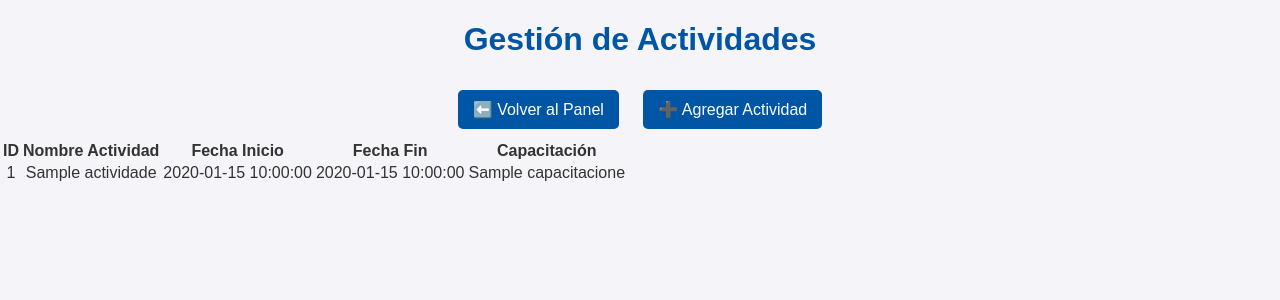
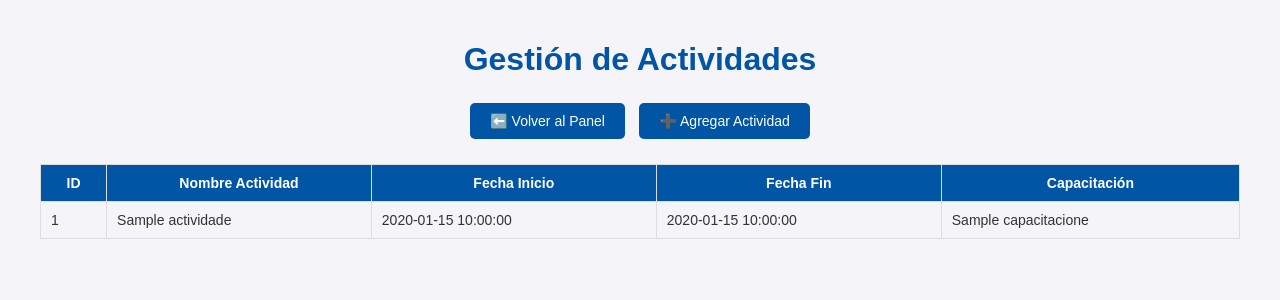
Before and after one commit to OnassisV/gestion-capacitaciones, a Flask app: page /actividades in a window 1280 px wide. Shown: the top 300 px of the page. Run offline with Flask 3, Linux system fonts and the light colour scheme; tables that the repository leaves empty or names only in its code hold one stand-in row (values such as "Sample post").

Commit message:
Ajustar la interfaz de Gestión de Actividades para que coincida con la de Gestión de Capacitaciones

```diff
--- a/app.py
+++ b/app.py
@@ -183,38 +183,37 @@ def actividades():
 
 @app.route('/actividades/add', methods=['GET', 'POST'])
 def add_actividad():
-    if 'usuario' not in session or session['rol'] not in ['Especialista', 'Administrador']:
-        return redirect(url_for('login'))
-
     connection = get_db_connection()
     cursor = connection.cursor(dictionary=True)
-    cursor.execute("SELECT id_capacitacion, nombre FROM capacitaciones")
+
+    # Obtener la lista de capacitaciones para el formulario
+    cursor.execute("SELECT id_capacitacion, nombre_capacitacion FROM capacitaciones")
     capacitaciones = cursor.fetchall()
     cursor.close()
     connection.close()
 
     if request.method == 'POST':
+        # Recibir datos del formulario
         id_capacitacion = request.form['id_capacitacion']
         nombre_actividad = request.form['nombre_actividad']
         fecha_inicio = request.form['fecha_inicio']
         fecha_fin = request.form['fecha_fin']
-        tipo_evaluacion = request.form['tipo_evaluacion']
-        escala = request.form['escala']
 
+        # Guardar actividad en la base de datos
         connection = get_db_connection()
         cursor = connection.cursor()
         sql = """
-            INSERT INTO actividades (id_capacitacion, nombre_actividad, fecha_inicio, fecha_fin, tipo_evaluacion, escala)
-            VALUES (%s, %s, %s, %s, %s, %s)
+            INSERT INTO actividades (id_capacitacion, nombre_actividad, fecha_inicio, fecha_fin)
+            VALUES (%s, %s, %s, %s)
         """
-        cursor.execute(sql, (id_capacitacion, nombre_actividad, fecha_inicio, fecha_fin, tipo_evaluacion, escala))
+        cursor.execute(sql, (id_capacitacion, nombre_actividad, fecha_inicio, fecha_fin))
         connection.commit()
         cursor.close()
         connection.close()
 
         return redirect(url_for('actividades'))
 
-    return render_template('add_actividad.html', capacitaciones=capacitaciones, rol=session['rol'])
+    return render_template('add_actividad.html', capacitaciones=capacitaciones)
 
 
 if __name__ == '__main__':
--- a/static/css/styles.css
+++ b/static/css/styles.css
@@ -92,3 +92,70 @@ button[type="button"]:hover {
     word-wrap: break-word;
     max-width: 200px;
 }
+
+.container {
+    max-width: 1200px;
+    margin: 0 auto;
+    padding: 20px;
+    text-align: center;
+}
+
+h1 {
+    color: #0055A4;
+    margin-bottom: 20px;
+}
+
+.button-group {
+    margin-bottom: 20px;
+}
+
+.btn {
+    background-color: #0055A4;
+    color: white;
+    border: none;
+    padding: 10px 20px;
+    margin: 5px;
+    cursor: pointer;
+    font-size: 14px;
+    border-radius: 5px;
+}
+
+.btn:hover {
+    background-color: #003366;
+}
+
+.capacitaciones-table {
+    width: 100%;
+    border-collapse: collapse;
+    margin: 20px auto;
+    font-size: 14px;
+    text-align: left;
+}
+
+.capacitaciones-table th,
+.capacitaciones-table td {
+    border: 1px solid #ddd;
+    padding: 10px;
+    vertical-align: top;
+}
+
+.capacitaciones-table th {
+    background-color: #0055A4;
+    color: white;
+    font-weight: bold;
+    text-align: center;
+}
+
+.capacitaciones-table tr:nth-child(even) {
+    background-color: #f2f2f2;
+}
+
+.capacitaciones-table tr:hover {
+    background-color: #e0e0e0;
+}
+
+.capacitaciones-table td {
+    word-wrap: break-word;
+    max-width: 200px;
+    text-align: left;
+}
--- a/templates/actividades.html
+++ b/templates/actividades.html
@@ -6,14 +6,17 @@
     <link rel="stylesheet" href="{{ url_for('static', filename='css/styles.css') }}">
 </head>
 <body>
+    <div class="container">
         <h1>Gestión de Actividades</h1>
 
-    <button onclick="location.href='{{ url_for('dashboard') }}'">⬅️ Volver al Panel</button>
+        <!-- Botones de navegación -->
+        <div class="button-group">
+            <button class="btn" onclick="location.href='{{ url_for('dashboard') }}'">⬅️ Volver al Panel</button>
+            <button class="btn" onclick="location.href='{{ url_for('add_actividad') }}'">➕ Agregar Actividad</button>
+        </div>
 
-    <!-- Botón siempre visible para todos los roles -->
-    <button onclick="location.href='{{ url_for('add_actividad') }}'">➕ Agregar Actividad</button>
-
-    <table class="actividades-table">
+        <!-- Tabla de actividades -->
+        <table class="capacitaciones-table">
             <thead>
                 <tr>
                     <th>ID</th>
@@ -28,12 +31,13 @@
                 <tr>
                     <td>{{ actividad.id_actividad }}</td>
                     <td>{{ actividad.nombre_actividad }}</td>
-                <td>{{ actividad.fecha_inicio }}</td>
-                <td>{{ actividad.fecha_fin }}</td>
+                    <td>{{ actividad.fecha_inicio or 'No definida' }}</td>
+                    <td>{{ actividad.fecha_fin or 'No definida' }}</td>
                     <td>{{ actividad.capacitacion }}</td>
                 </tr>
                 {% endfor %}
             </tbody>
         </table>
+    </div>
 </body>
 </html>
```
Lines whose indentation alone changed are shown as unchanged.
